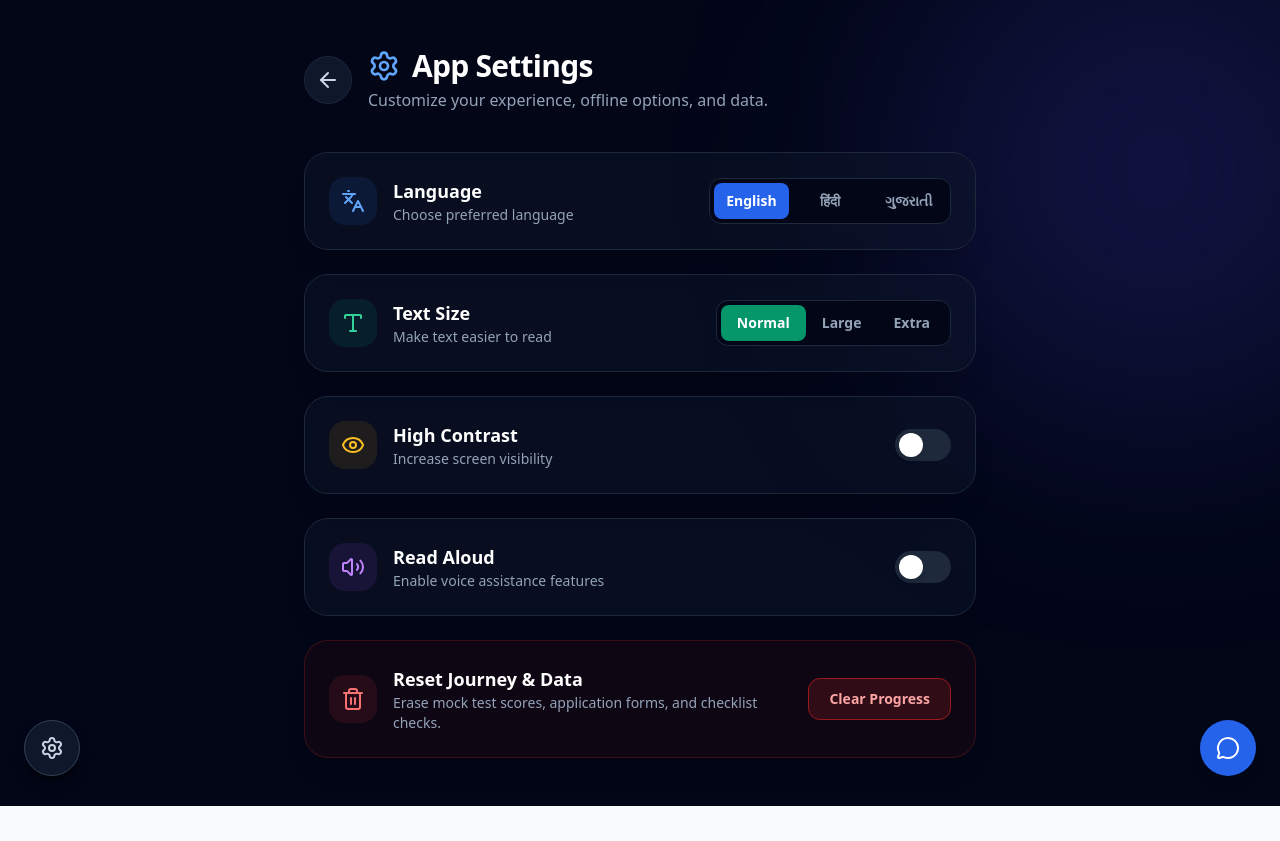
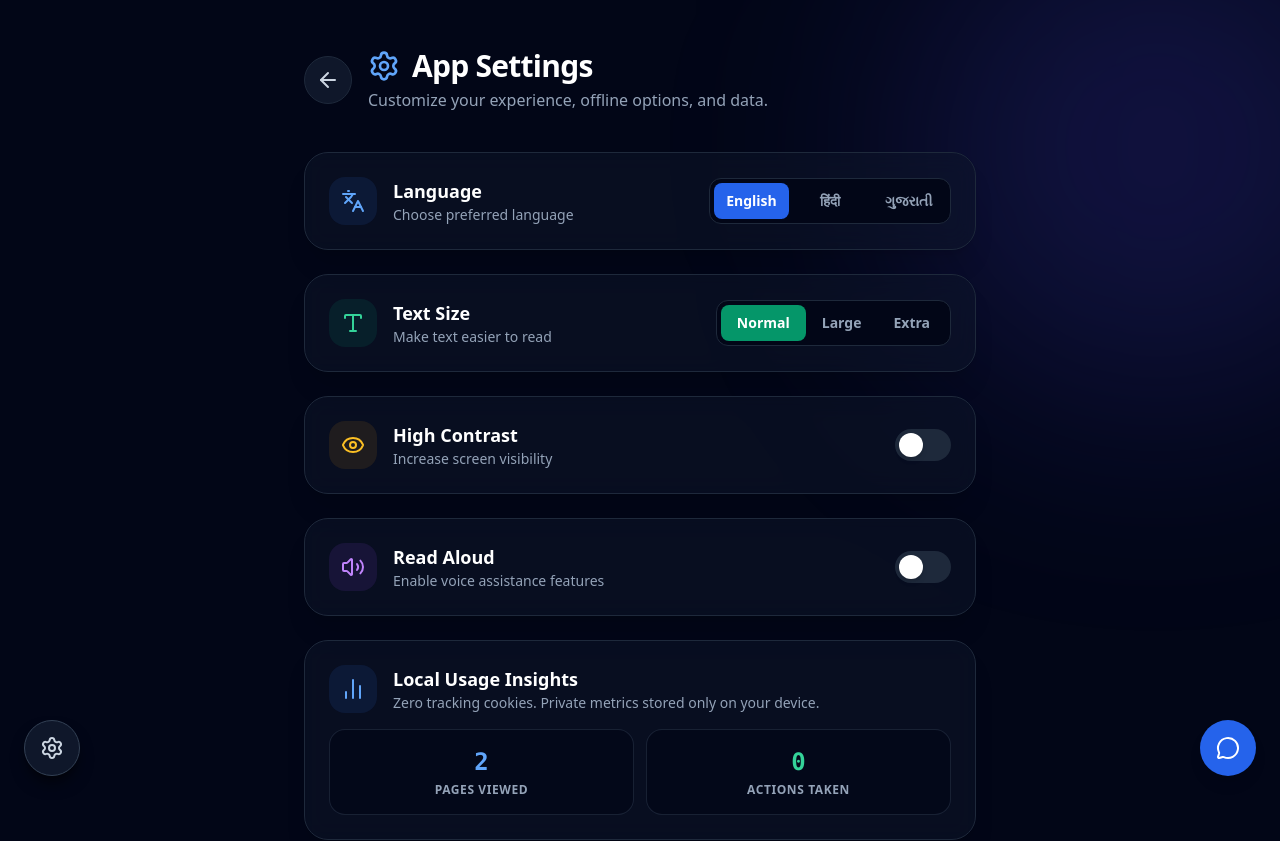
Before and after one commit to xAvirajx/Licence-Saathi, a React (Vite) app: page /settings in a window 1280 px wide. Shown: the top 841 px of the page. Before the commit the page ends 806 px from the top, so only its background shows below. Built offline with nearby package versions, Linux system fonts and the light colour scheme.

Commit message:
Install privacy-first local analytics engine and add usage insights to Settings

```diff
--- a/src/App.jsx
+++ b/src/App.jsx
@@ -1,10 +1,11 @@
 import { useState, createContext, useEffect, Suspense, lazy } from 'react';
-import { Routes, Route, Link } from 'react-router-dom';
+import { Routes, Route, Link, useLocation } from 'react-router-dom';
 import { Settings as SettingsIcon, WifiOff } from 'lucide-react';
 import { en } from './i18n/en';
 import { hi } from './i18n/hi';
 import { gu } from './i18n/gu';
 import ChatHelper from './components/ChatHelper';
+import { trackPageView } from './utils/analytics';
 
 // Lazy load pages for maximum performance
 const Home = lazy(() => import('./pages/Home'));
@@ -18,8 +19,8 @@ const PermanentLicence = lazy(() => import('./pages/PermanentLicence'));
 const Learn = lazy(() => import('./pages/Learn'));
 const DrivingTest = lazy(() => import('./pages/DrivingTest'));
 const Settings = lazy(() => import('./pages/Settings'));
-const Privacy = lazy(() => import('./pages/Privacy')); // Added Privacy Policy
-const Terms = lazy(() => import('./pages/Terms'));     // Added Terms of Service
+const Privacy = lazy(() => import('./pages/Privacy'));
+const Terms = lazy(() => import('./pages/Terms'));
 const NotFound = lazy(() => import('./pages/NotFound'));
 
 // Loading Fallback Component
@@ -42,6 +43,14 @@ export default function App() {
   const [readAloud, setReadAloud] = useState(() => localStorage.getItem('ls_readAloud') === 'true');
   const [isOnline, setIsOnline] = useState(navigator.onLine);
 
+  const location = useLocation();
+
+  // Automatic privacy-friendly page view tracking (Item 14)
+  useEffect(() => {
+    trackPageView(location.pathname);
+  }, [location.pathname]);
+
+  // Network connection listener
   useEffect(() => {
     const handleOnline = () => setIsOnline(true);
     const handleOffline = () => setIsOnline(false);
@@ -56,6 +65,7 @@ export default function App() {
   const dictionaries = { en, hi, gu };
   const t = dictionaries[lang] || en;
 
+  // Sync settings & font scaling to root HTML document
   useEffect(() => {
     localStorage.setItem('ls_lang', lang);
     localStorage.setItem('ls_textSize', textSize);
@@ -72,6 +82,7 @@ export default function App() {
     <AppContext.Provider value={{ lang, setLang, textSize, setTextSize, highContrast, setHighContrast, readAloud, setReadAloud, t }}>
       <div className={`w-full min-h-screen bg-slate-950 flex flex-col relative overflow-x-hidden text-slate-50 font-sans transition-all duration-300 ${highContrast ? 'contrast-150 saturate-150 brightness-110' : ''}`}>
 
+        {/* Offline Notification Banner */}
         {!isOnline && (
           <div className="bg-amber-500 text-slate-950 px-4 py-2 font-bold text-xs sm:text-sm text-center flex items-center justify-center gap-2 sticky top-0 z-50 shadow-md">
             <WifiOff size={16} />
--- a/src/pages/Settings.jsx
+++ b/src/pages/Settings.jsx
@@ -1,8 +1,9 @@
 import { useContext, useState, useEffect } from 'react';
 import { AppContext } from '../App';
-import { Settings as SettingsIcon, Type, Languages, Eye, Volume2, ArrowLeft, Download, Trash2, CheckCircle2 } from 'lucide-react';
+import { Settings as SettingsIcon, Type, Languages, Eye, Volume2, ArrowLeft, Download, Trash2, CheckCircle2, BarChart2 } from 'lucide-react';
 import { Link } from 'react-router-dom';
 import { motion, AnimatePresence } from 'framer-motion';
+import { getAnalyticsSummary, clearAnalytics } from '../utils/analytics';
 
 export default function Settings() {
   const {
@@ -16,8 +17,11 @@ export default function Settings() {
   const [isInstalled, setIsInstalled] = useState(false);
   const [showResetConfirm, setShowResetConfirm] = useState(false);
   const [resetSuccess, setResetSuccess] = useState(false);
+  const [analytics, setAnalytics] = useState({ totalViews: 0, totalEvents: 0, topPages: [] });
 
   useEffect(() => {
+    setAnalytics(getAnalyticsSummary());
+
     const handleBeforeInstall = (e) => {
       e.preventDefault();
       setInstallPrompt(e);
@@ -41,10 +45,11 @@ export default function Settings() {
   };
 
   const handleClearData = () => {
-    // Clear all persistent user state
+    // Clear all persistent user state & analytics
     localStorage.removeItem('licenceJourneyStage');
     localStorage.removeItem('mockTestHistory');
     localStorage.removeItem('ls_doc_checks');
+    clearAnalytics();
 
     setShowResetConfirm(false);
     setResetSuccess(true);
@@ -260,7 +265,43 @@ export default function Settings() {
             </button>
           </motion.div>
 
-          {/* 6. Reset Journey & Clear Data (Item 18) */}
+          {/* 6. Local Analytics & Usage Insights (Item 14) */}
+          <motion.div initial={{ opacity: 0, y: 10 }} animate={{ opacity: 1, y: 0 }} transition={{ delay: 0.35 }} className="bg-slate-900/50 backdrop-blur-md border border-slate-800 rounded-3xl p-6 shadow-xl">
+            <div className="flex items-center gap-4 mb-4">
+              <div className="w-12 h-12 bg-blue-500/10 text-blue-400 rounded-2xl flex items-center justify-center shrink-0">
+                <BarChart2 size={24} />
+              </div>
+              <div>
+                <h2 className="text-lg font-bold text-white">
+                  {lang === 'en' && 'Local Usage Insights'}
+                  {lang === 'hi' && 'स्थानीय उपयोग आँकड़े'}
+                  {lang === 'gu' && 'લોકલ વપરાશ આંકડા'}
+                </h2>
+                <p className="text-sm text-slate-400">
+                  {lang === 'en' && 'Zero tracking cookies. Private metrics stored only on your device.'}
+                  {lang === 'hi' && 'शून्य ट्रैकिंग कुकीज़। निजी डेटा केवल आपके डिवाइस पर सुरक्षित है।'}
+                  {lang === 'gu' && 'કોઈ ટ્રેકિંગ કૂકીઝ નથી. ખાનગી ડેટા માત્ર તમારા ઉપકરણ પર છે.'}
+                </p>
+              </div>
+            </div>
+
+            <div className="grid grid-cols-2 gap-3 mt-4">
+              <div className="bg-slate-950/60 p-4 rounded-2xl border border-slate-800/80 text-center">
+                <p className="text-2xl font-bold font-mono text-blue-400">{analytics.totalViews}</p>
+                <p className="text-xs text-slate-400 uppercase tracking-wider font-semibold mt-1">
+                  {lang === 'en' ? 'Pages Viewed' : lang === 'hi' ? 'देखे गए पृष्ठ' : 'જોયેલા પેજ'}
+                </p>
+              </div>
+              <div className="bg-slate-950/60 p-4 rounded-2xl border border-slate-800/80 text-center">
+                <p className="text-2xl font-bold font-mono text-emerald-400">{analytics.totalEvents}</p>
+                <p className="text-xs text-slate-400 uppercase tracking-wider font-semibold mt-1">
+                  {lang === 'en' ? 'Actions Taken' : lang === 'hi' ? 'किए गए कार्य' : 'કરેલી ક્રિયાઓ'}
+                </p>
+              </div>
+            </div>
+          </motion.div>
+
+          {/* 7. Reset Journey & Clear Data */}
           <motion.div initial={{ opacity: 0, y: 10 }} animate={{ opacity: 1, y: 0 }} transition={{ delay: 0.4 }} className="bg-red-950/20 border border-red-900/40 rounded-3xl p-6 shadow-xl">
             <div className="flex flex-col sm:flex-row sm:items-center justify-between gap-4">
               <div className="flex items-center gap-4">
@@ -274,9 +315,9 @@ export default function Settings() {
                     {lang === 'gu' && 'પ્રવાસ અને ડેટા રીસેટ કરો'}
                   </h2>
                   <p className="text-sm text-slate-400">
-                    {lang === 'en' && 'Erase mock test scores, application forms, and checklist checks.'}
-                    {lang === 'hi' && 'मॉक टेस्ट स्कोर, आवेदन फॉर्म और चेकलिस्ट विवरण हटाएं।'}
-                    {lang === 'gu' && 'મોક ટેસ્ટ સ્કોર, અરજી વિગતો અને ચેકલિસ્ટ દૂર કરો.'}
+                    {lang === 'en' && 'Erase mock test scores, application forms, checklist, and stats.'}
+                    {lang === 'hi' && 'मॉक टेस्ट स्कोर, आवेदन फॉर्म, चेकलिस्ट और आंकड़े हटाएं।'}
+                    {lang === 'gu' && 'મોક ટેસ્ટ સ્કોર, અરજી વિગતો, ચેકલિસ્ટ અને આંકડા દૂર કરો.'}
                   </p>
                 </div>
               </div>
--- /dev/null
+++ b/src/utils/analytics.js
@@ -0,0 +1,78 @@
+// Privacy-First Local Event & Page Analytics Engine
+const STORAGE_KEY = 'ls_local_analytics';
+
+const getStore = () => {
+  try {
+    const raw = localStorage.getItem(STORAGE_KEY);
+    return raw ? JSON.parse(raw) : { pageViews: {}, events: {}, sessionCount: 1, lastActive: Date.now() };
+  } catch (err) {
+    return { pageViews: {}, events: {}, sessionCount: 1, lastActive: Date.now() };
+  }
+};
+
+const saveStore = (store) => {
+  try {
+    localStorage.setItem(STORAGE_KEY, JSON.stringify(store));
+  } catch (err) {
+    console.warn('Local analytics storage quota exceeded or unavailable');
+  }
+};
+
+/**
+ * Tracks route navigation transitions
+ * @param {string} pathname
+ */
+export const trackPageView = (pathname) => {
+  if (!pathname || typeof window === 'undefined') return;
+  const store = getStore();
+  store.pageViews[pathname] = (store.pageViews[pathname] || 0) + 1;
+  store.lastActive = Date.now();
+  saveStore(store);
+};
+
+/**
+ * Tracks key milestone events (e.g. mock test passed, stage unlocked)
+ * @param {string} eventName
+ * @param {string|number} [value]
+ */
+export const trackEvent = (eventName, value = null) => {
+  if (!eventName || typeof window === 'undefined') return;
+  const store = getStore();
+  if (!store.events[eventName]) {
+    store.events[eventName] = { count: 0, lastValue: null, updatedAt: Date.now() };
+  }
+  store.events[eventName].count += 1;
+  if (value !== null) {
+    store.events[eventName].lastValue = value;
+  }
+  store.events[eventName].updatedAt = Date.now();
+  saveStore(store);
+};
+
+/**
+ * Returns aggregated insights for display
+ */
+export const getAnalyticsSummary = () => {
+  const store = getStore();
+  const totalViews = Object.values(store.pageViews).reduce((a, b) => a + b, 0);
+  const totalEvents = Object.values(store.events).reduce((acc, curr) => acc + curr.count, 0);
+  return {
+    totalViews,
+    totalEvents,
+    topPages: Object.entries(store.pageViews)
+      .sort(([, a], [, b]) => b - a)
+      .slice(0, 3),
+    lastActive: store.lastActive
+  };
+};
+
+/**
+ * Clears all analytics logs
+ */
+export const clearAnalytics = () => {
+  try {
+    localStorage.removeItem(STORAGE_KEY);
+  } catch (err) {
+    // Ignore
+  }
+};
```
